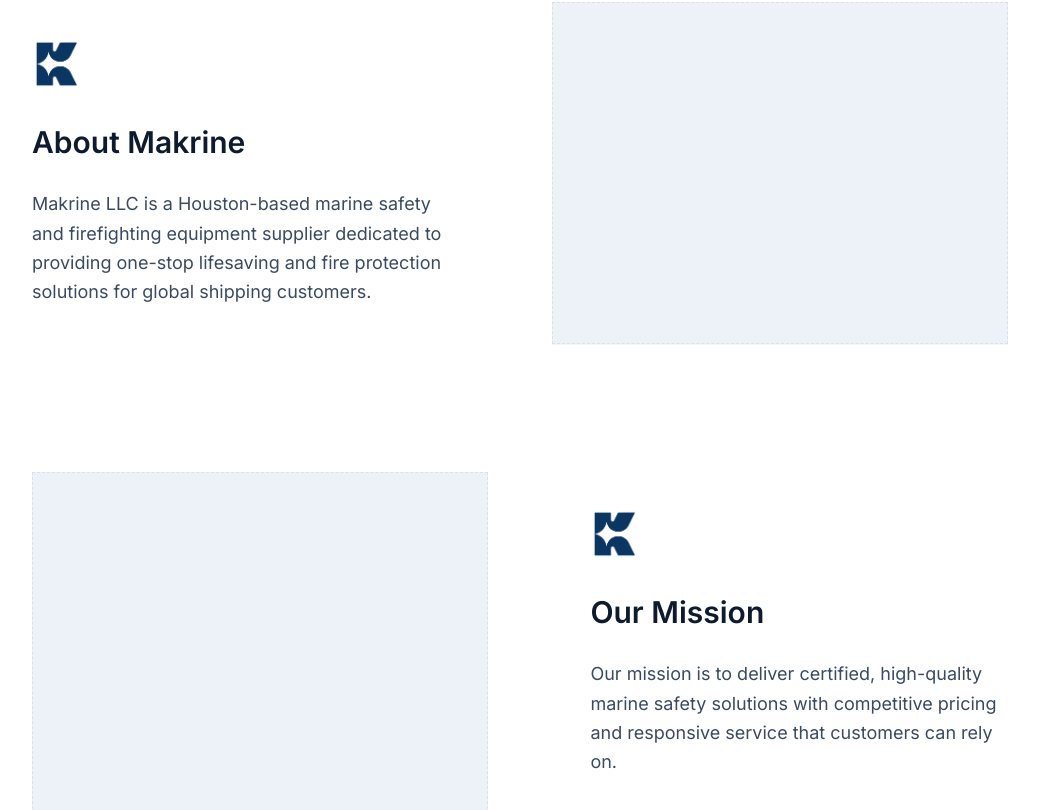
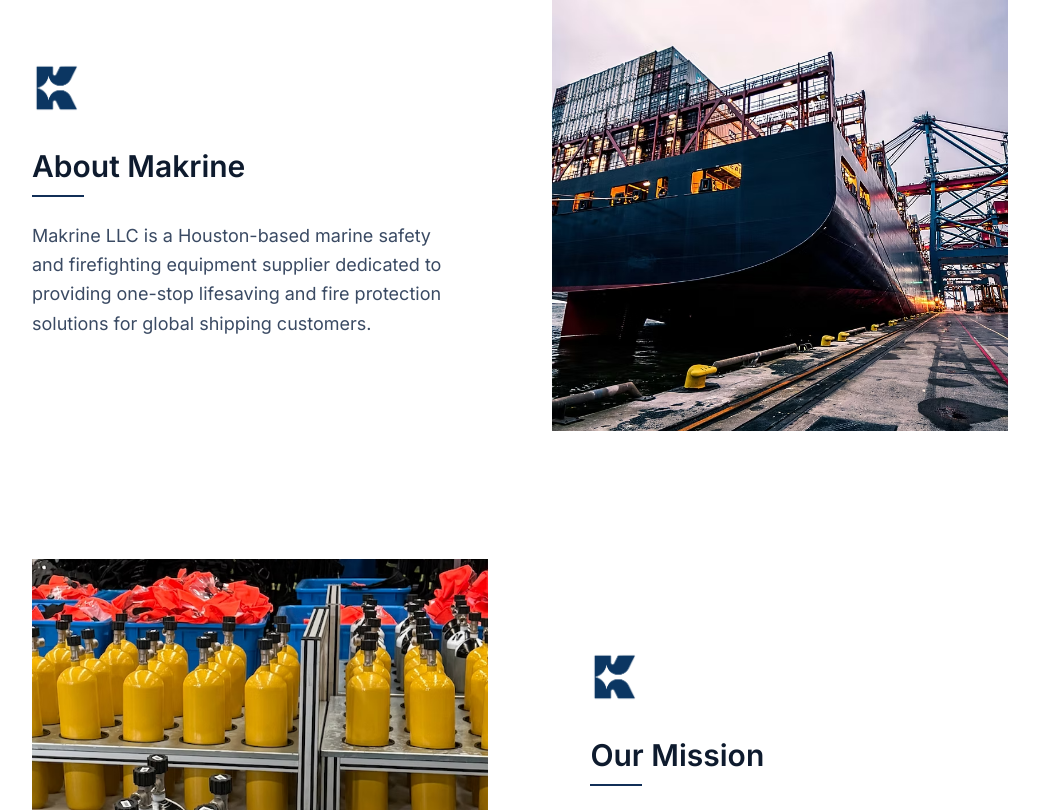
Before and after one commit to kangyuuuuf/makrine_public, a React (Vite) app: page / in a window 1280 px wide. Shown: the part 430-1240 px from the top of the page, without its empty margins (120-1159 px from the left). Built offline with nearby package versions, Linux system fonts and the light colour scheme.

Commit message:
fix format

```diff
--- a/src/components/AboutSection/AboutSection.css
+++ b/src/components/AboutSection/AboutSection.css
@@ -1,5 +1,5 @@
 .about-section {
-  padding: 7rem 0;
+  padding: 5rem 0;
   background: var(--bg-surface);
   border-radius: 0;
   margin: 0;
@@ -57,6 +57,19 @@
   font-size: clamp(1.5rem, 1.2rem + 1vw, 1.875rem);
   line-height: var(--font-h2-line-height);
   font-weight: var(--font-h2-weight);
+  position: relative;
+  display: inline-block;
+  padding-bottom: 0.5rem;
+}
+
+.about-section__title::after {
+  content: '';
+  position: absolute;
+  left: 0;
+  bottom: 0;
+  width: 3.25rem;
+  height: 2px;
+  background: var(--color-primary-500, #112f57);
 }
 
 .about-section__body {
@@ -67,12 +80,17 @@
   line-height: 1.625;
 }
 
-.about-section__placeholder {
+.about-section__media {
   width: 100%;
-  aspect-ratio: 4 / 3;
+  height: clamp(300px, 36vw, 520px);
   border-radius: 0;
-  border: 1px dashed var(--border);
-  background: var(--bg-soft);
-  box-shadow: 0 1px 0 rgba(15, 23, 42, 0.04);
-  min-height: 200px;
+  overflow: hidden;
 }
+
+.about-section__media-img {
+  width: 100%;
+  height: 100%;
+  display: block;
+  object-fit: cover;
+  object-position: center;
+}
--- a/src/components/AboutSection/AboutSection.jsx
+++ b/src/components/AboutSection/AboutSection.jsx
@@ -1,5 +1,7 @@
 import { motion as Motion, useReducedMotion } from 'framer-motion'
 import brandIcon from '../../assets/icon_only.png'
+import homePic1 from '../../assets/homePic1.png'
+import homePic2 from '../../assets/homePic2.png'
 import './AboutSection.css'
 
 const EASE_OUT = [0.4, 0, 0.2, 1]
@@ -76,14 +78,30 @@
               fire protection solutions for global shipping customers.
             </p>
           </div>
-          <div className="about-section__placeholder" aria-hidden="true" />
+          <div className="about-section__media">
+            <img
+              className="about-section__media-img"
+              src={homePic1}
+              alt="Marine safety equipment and vessel operations"
+              decoding="async"
+              loading="lazy"
+            />
+          </div>
         </Motion.div>
 
         <Motion.div
           className="about-section__row about-section__row--mission"
           variants={rowVariants}
         >
-          <div className="about-section__placeholder" aria-hidden="true" />
+          <div className="about-section__media">
+            <img
+              className="about-section__media-img"
+              src={homePic2}
+              alt="Ship seen through a marine vessel window"
+              decoding="async"
+              loading="lazy"
+            />
+          </div>
           <div className="about-section__text about-section__text--mission">
             <div className="about-section__icon" aria-hidden="true">
               <img
```
Also changed, not shown: src/assets/homePic1.png (added), src/assets/homePic2.png (added).
